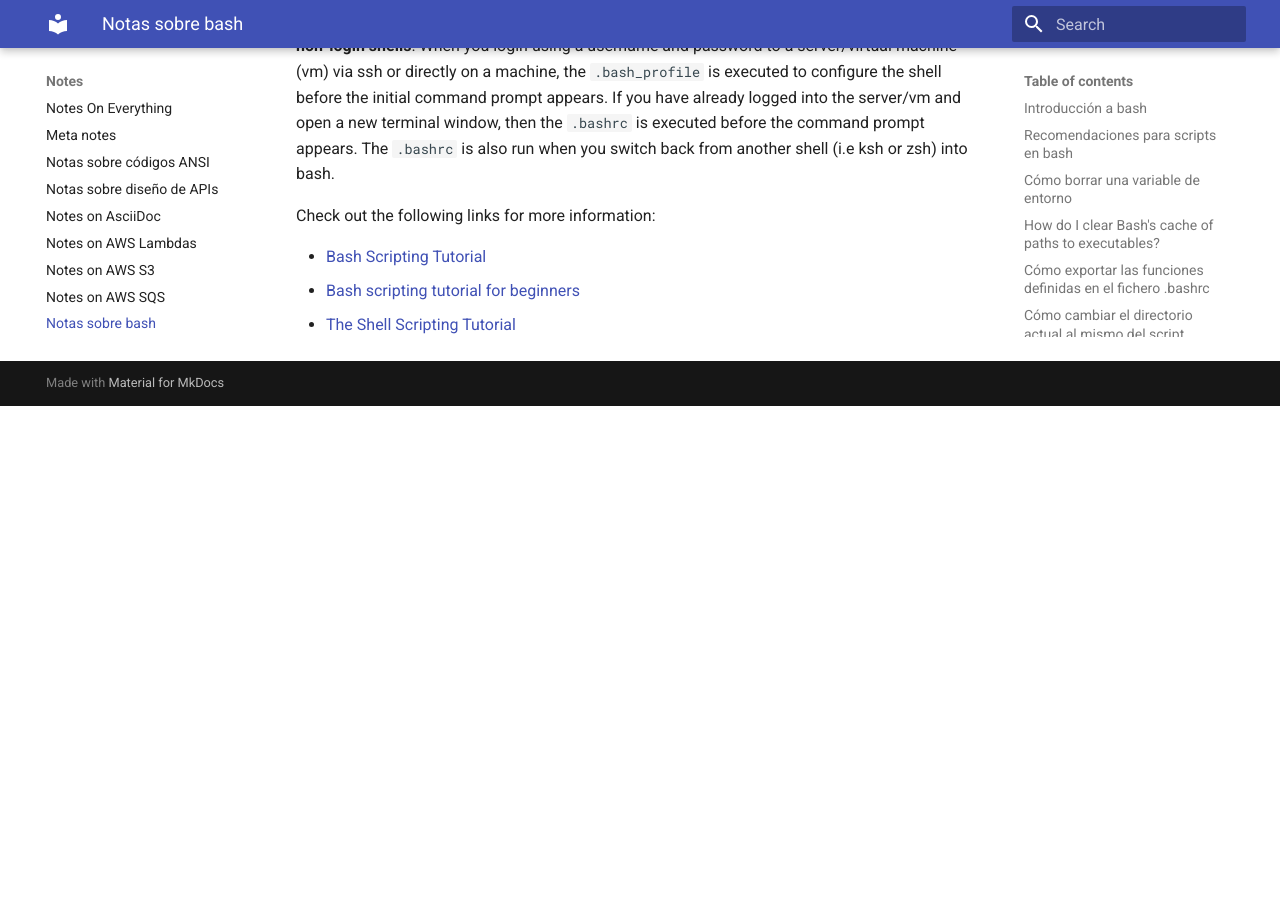
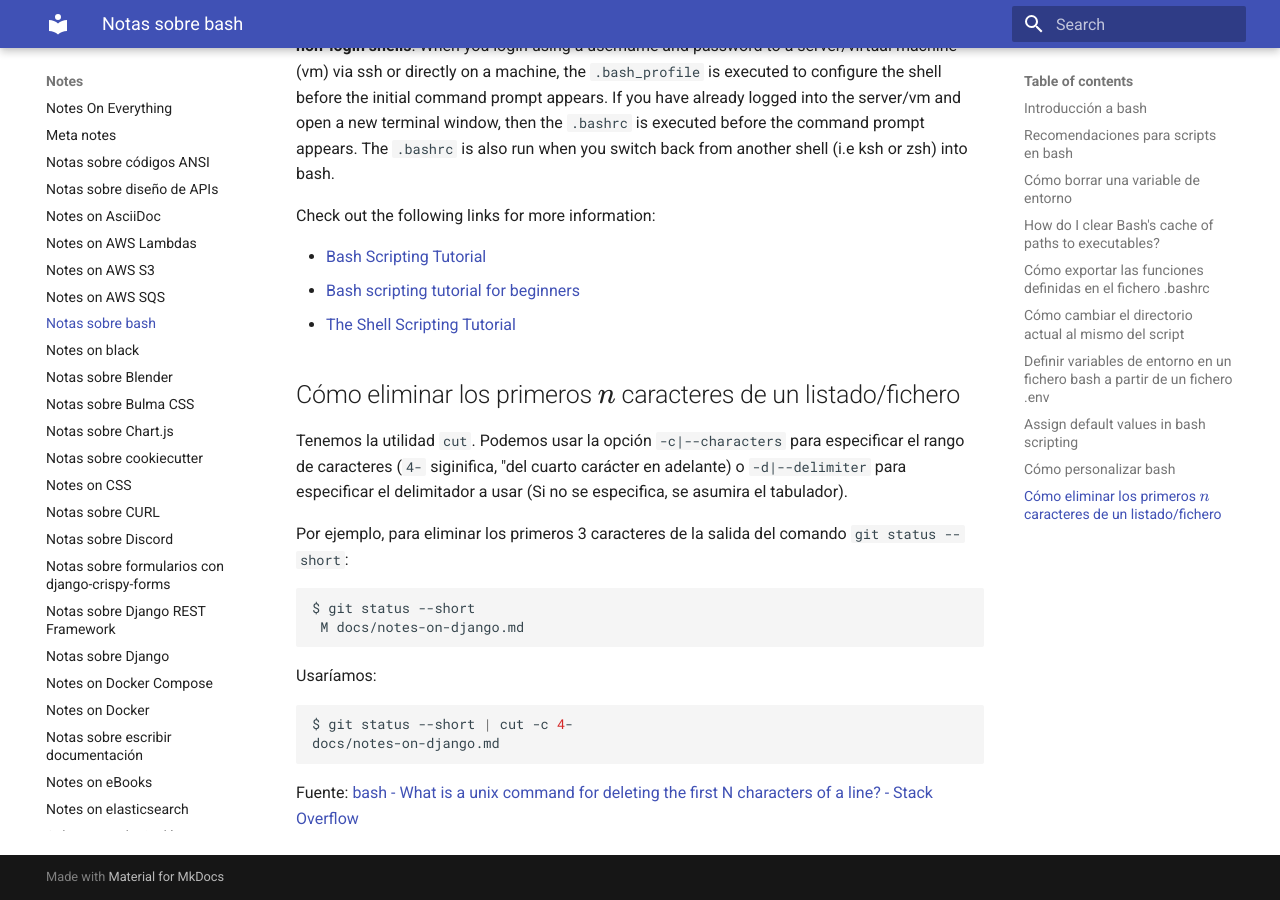
Before and after one commit to euribates/notes, an MkDocs documentation site: the page built from docs/notes-on-bash.md, in a window 1280 px wide and 900 px high, scrolled down 4315 px. Built offline with MkDocs 1.6.1 and Material for MkDocs 9.7.7, drawn with Linux system fonts in a browser that asks for light colours; formulas are drawn with MathJax 3; before the commit the page ends 4721 px from its top, so only the background shows below that.

Commit message:
Nuavas notas en Django y bash

````diff
--- a/docs/notes-on-bash.md
+++ b/docs/notes-on-bash.md
@@ -227,3 +227,28 @@ Check out the following links for more information:
 -   [Bash Scripting Tutorial](https://ryanstutorials.net/bash-scripting-tutorial/)
 -   [Bash scripting tutorial for beginners](https://linuxconfig.org/bash-scripting-tutorial-for-beginners)
 -   [The Shell Scripting Tutorial](https://www.shellscript.sh/)
+
+## Cómo eliminar los primeros $n$ caracteres de un listado/fichero
+
+Tenemos la utilidad `cut`. Podemos usar la opción `-c|--characters` para
+especificar el rango de caracteres (`4-` siginifica, "del cuarto carácter
+en adelante) o `-d|--delimiter` para especificar el delimitador a usar (Si no se
+especifica, se asumira el tabulador).
+
+Por ejemplo, para eliminar los primeros 3 caracteres
+de la salida del comando `git status --short`:
+
+```shell
+$ git status --short
+ M docs/notes-on-django.md
+```
+
+Usaríamos:
+
+```shell
+$ git status --short | cut -c 4-
+docs/notes-on-django.md
+```
+
+Fuente:
+[bash - What is a unix command for deleting the first N characters of a line? - Stack Overflow](https://stackoverflow.com/questions/971879/what-is-a-unix-command-for-deleting-the-first-n-characters-of-a-line)
--- a/docs/notes-on-django.md
+++ b/docs/notes-on-django.md
@@ -1749,7 +1749,7 @@ class TempUser(models.Model):
     ...
 ```
 
-## Como especificar, para el capo de un modelo, el nombre de la columna en la BD?
+## Como especificar, para un campo de un modelo, el nombre de la columna en la BD?
 
 Con el parámetro `db_column` a la hora de definir el campo:
 
@@ -1759,3 +1759,26 @@ class User(models.Model):
     login = models.CharField(max_length=100, db_column='username')
     ...
 ```
+
+## Cómo subir contenido a un campo de tipo FileFied, por programa
+
+Podemos usar el objeto `File` de `django.core.files`. Supongamos
+un modelo:
+
+```py
+class MyModel(models.Model):
+  document = models.FileField(upload_to=PATH)
+```
+
+Podemos hacer:
+
+```py
+from django.core.files import File
+
+doc = MyModel()
+with open(filepath, 'rb') as doc_file:
+   doc.document.save(filename, File(doc_file), save=True)
+doc.save()
+```
+
+Fuente: [Programmatically Upload Files in Django - Stack Overflow](https://stackoverflow.com/questions/1993939/programmatically-upload-files-in-django)
````
